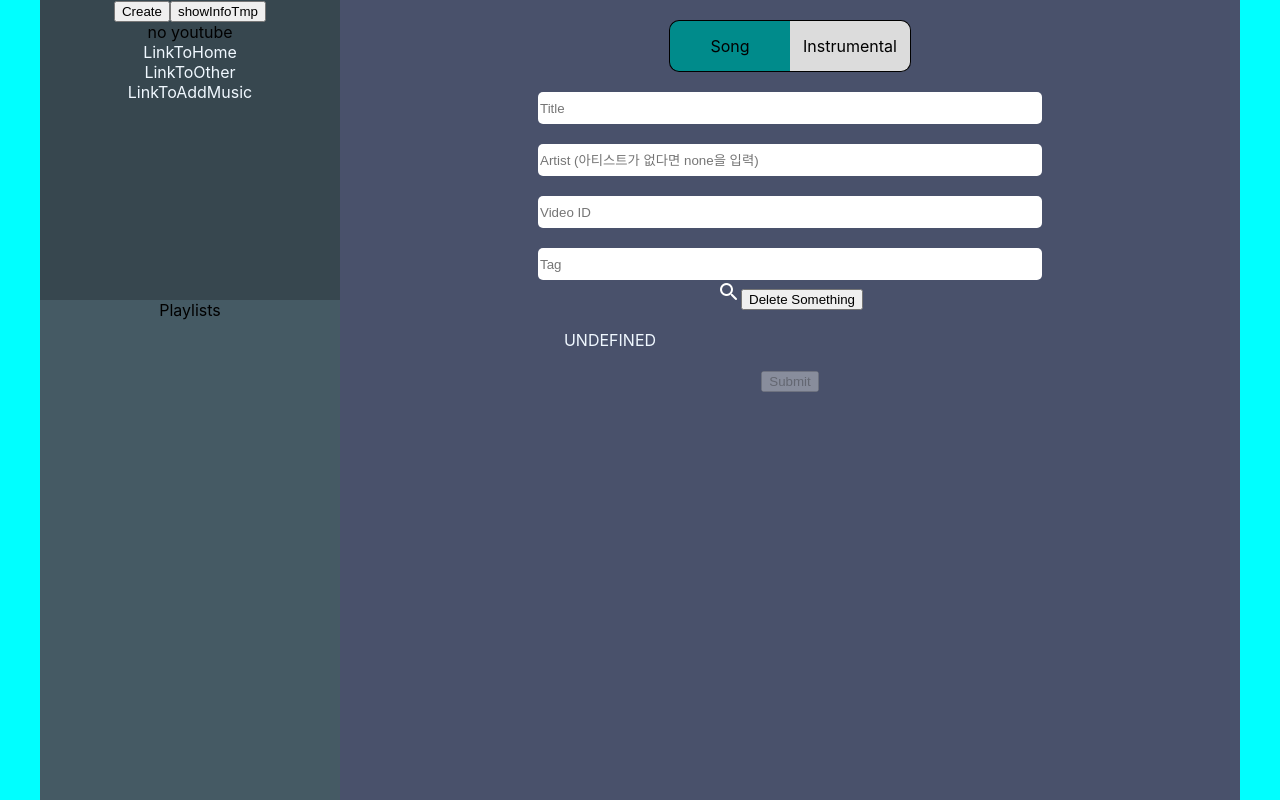
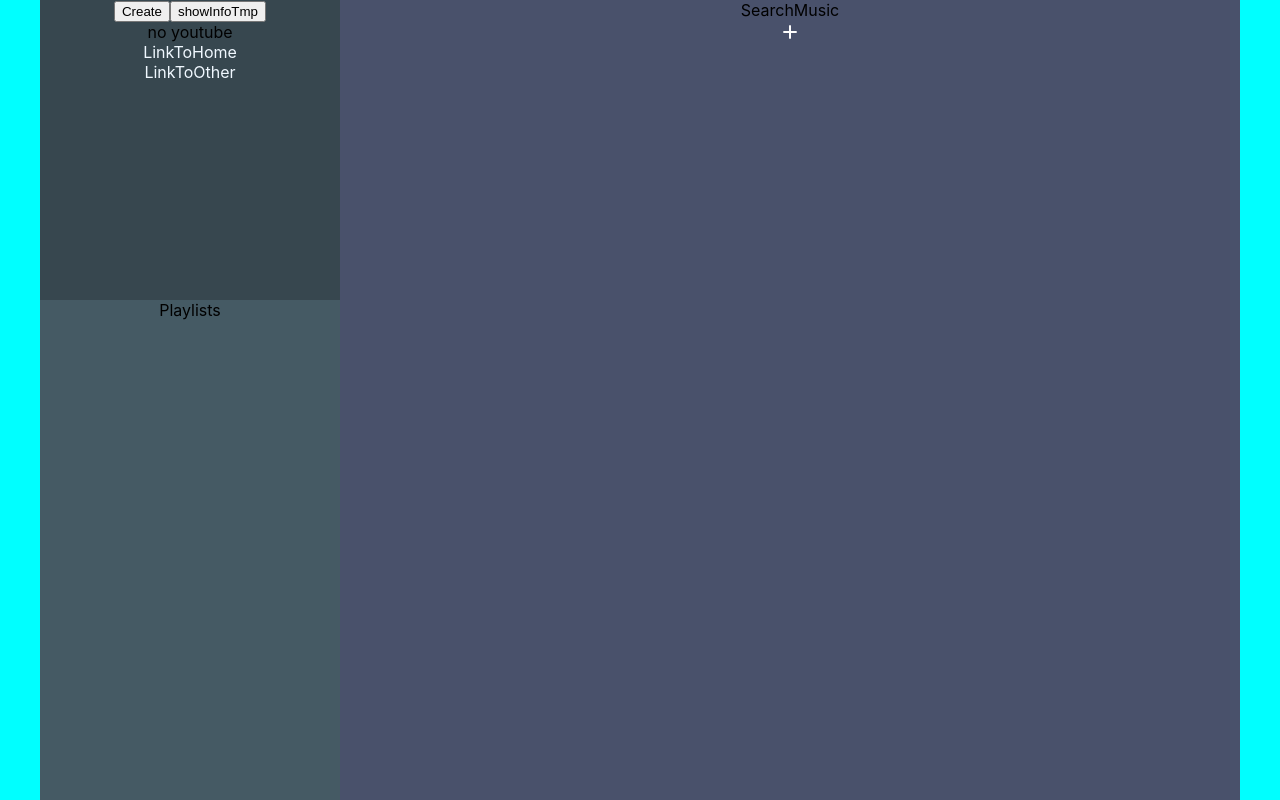
Before and after one commit to d-oo/ytmusic, a React (Create React App) app: page /addmusic in a window 1280 px wide. Shown: the top 800 px of the page. Built offline with nearby package versions, Linux system fonts and the light colour scheme.

Commit message:
0530~0531
AddMusic, many things

```diff
--- a/src/App.js
+++ b/src/App.js
@@ -12,11 +12,8 @@ function App() {
         <Route path="/other">
           <Home component="Other" />
         </Route>
-        <Route path="/addmusic">
-          <Home component="AddMusic" />
-        </Route>
         <Route path="/">
-          <Home component="Search" />
+          <Home component="SearchMusic" />
         </Route>
       </Switch>
     </Router>
--- a/src/Home.js
+++ b/src/Home.js
@@ -1,7 +1,7 @@
 import { useState, createContext } from "react";
 import Player from "./components/Player";
 import MusicInfo from "./components/MusicInfo";
-import AddMusic from "./components/AddMusic";
+import SearchMusic from "./components/SearchMusic";
 
 import styles from "./Home.module.css";
 
@@ -15,9 +15,8 @@ function Home({ component }) {
   const [title, setTitle] = useState("");
   const [isPlaying, setIsPlaying] = useState(false);
   const components = {
-    Search: <div>Search</div>,
+    SearchMusic: <SearchMusic />,
     Other: <div>Other</div>,
-    AddMusic: <AddMusic />,
   };
 
   return (
--- a/src/Home.module.css
+++ b/src/Home.module.css
@@ -1,7 +1,8 @@
 #container {
   display: grid;
+  height: 100vh;
   grid-template-columns: 300px 900px;
-  grid-template-rows: 300px 900px;
+  grid-template-rows: 300px 1fr;
   text-align: center;
   justify-content: center;
 }
--- a/src/components/AddMusic.js
+++ b/src/components/AddMusic.js
@@ -4,7 +4,7 @@ import SearchResult from "./SearchResult";
 
 import styles from "./AddMusic.module.css";
 
-function AddMusic() {
+function AddMusic({ from, isAddMusicOn, setIsAddMusicOn }) {
   const API_KEY = "AIzaSyB2FZm66fL_kpyY_qcaNqvFFmODsbVTrNY";
   const [loading, setLoading] = useState(false);
   const [title, setTitle] = useState(""); //!=AppContext.~
@@ -15,10 +15,11 @@ function AddMusic() {
   const [category, setCategory] = useState("Song");
   const [tag, setTag] = useState("");
   const [videoDuration, setVideoDuration] = useState("");
+  const [isArtistNone, setIsArtistNone] = useState(false);
 
   //****************************************//
   //
-  //Youtube Data API Search
+  //Youtube Data API: Videos & Search
   //
   //****************************************//
 
@@ -26,6 +27,7 @@ function AddMusic() {
     async function videoReq() {
       if (videoId === "") {
         setVideoResult("UNDEFINED");
+        setVideoDuration("");
         return;
       }
       setLoading(true);
@@ -42,7 +44,6 @@ function AddMusic() {
             <SearchResult
               info={json.items[0].snippet}
               id={videoId}
-              setVideoResult={setVideoResult}
               setVideoId={setVideoId}
               index={7}
             />
@@ -91,7 +92,6 @@ function AddMusic() {
           <SearchResult
             info={item.snippet}
             id={item.id.videoId}
-            setVideoResult={setVideoResult}
             setVideoId={setVideoId}
             index={index}
           />
@@ -152,34 +152,52 @@ function AddMusic() {
       duration: videoDuration,
       playCount: 0,
     });
-    // addReq.onsuccess = (event) => {
-    //   console.log(event);
-    // };
-  };
-
-  const deleteData = () => {
-    let store = db.transaction("music", "readwrite").objectStore("music");
-    let deleteReq = store.delete(Number(prompt("id?")));
+    addReq.onsuccess = (event) => {
+      console.log(event);
+      console.log("succefully added!");
+      //이 부분에 추가 완료 알림창 띄움
+    };
   };
 
   //****************************************//
   //
-  //Event
+  //Event & Return
   //
   //****************************************//
 
-  const onSubmit = (event) => {
-    addData();
+  const reset = () => {
     setTitle("");
     setArtist("");
     setVideoId("");
     setTag("");
-    setSearchResults("");
-    setVideoDuration("");
+    setIsArtistNone(false);
   };
 
+  const onSubmit = () => {
+    addData();
+    reset();
+  };
+
+  const closeAddMusic = () => {
+    reset();
+    setCategory("Song");
+    setIsAddMusicOn(false);
+  };
+
+  useEffect(() => setSearchResults(""), [title, artist]);
+
   return (
-    <div id={styles.bigContainer}>
+    <div
+      id={styles.bigContainer}
+      className={isAddMusicOn ? styles.notHidden : styles.hidden}
+    >
+      <span
+        className="material-icons-round"
+        id={styles.closeButton}
+        onClick={closeAddMusic}
+      >
+        close
+      </span>
       <div className={styles.radioContainer}>
         <div className={styles.radio}>
           <input
@@ -209,50 +227,90 @@ function AddMusic() {
         </div>
       </div>
       <input
-        onChange={(event) => setTitle(event.target.value)}
+        onChange={(event) => {
+          setTitle(event.target.value);
+        }}
         value={title}
         type="text"
         placeholder="Title"
+        spellcheck="false"
       />
       <input
-        onChange={(event) => setArtist(event.target.value)}
+        onChange={(event) => {
+          setArtist(event.target.value);
+        }}
         value={artist}
         type="text"
-        placeholder="Artist (아티스트가 없다면 none을 입력)"
+        placeholder="Artist"
+        spellcheck="false"
+        disabled={isArtistNone}
       />
+      <div>
+        {category === "Inst" ? (
+          <label>
+            <input
+              type="checkbox"
+              value={isArtistNone}
+              onChange={() => {
+                if (!isArtistNone) {
+                  setArtist("None");
+                } else {
+                  setArtist("");
+                }
+                setIsArtistNone((prev) => !prev);
+              }}
+            />
+            None
+          </label>
+        ) : null}
+      </div>
       <input
         onChange={(event) => setVideoId(event.target.value)}
         value={videoId}
         type="text"
         placeholder="Video ID"
+        spellcheck="false"
       />
       <input
         onChange={(event) => setTag(event.target.value)}
         value={tag}
         type="text"
         placeholder="Tag"
+        spellcheck="false"
       />
       <div>
         <span
           className="material-icons-round"
-          id={styles.search}
-          onClick={searchReq}
+          id={
+            title === "" || artist === ""
+              ? styles.searchDisabled
+              : styles.searchButton
+          }
+          onClick={title === "" || artist === "" ? null : searchReq}
         >
           search
         </span>
-        <button onClick={deleteData}>Delete Something</button>
       </div>
       {loading ? <LoadingMotion /> : null}
       <div id={styles.smallContainer}>
         {videoResult}
         {searchResults}
       </div>
-      <button
-        onClick={onSubmit}
-        disabled={title === "" || artist === "" || videoResult === "UNDEFINED"}
+      <span
+        className="material-icons-round"
+        id={
+          title === "" || artist === "" || videoResult === "UNDEFINED"
+            ? styles.doneDisabled
+            : styles.doneButton
+        }
+        onClick={
+          title === "" || artist === "" || videoResult === "UNDEFINED"
+            ? null
+            : onSubmit
+        }
       >
-        Submit
-      </button>
+        done
+      </span>
     </div>
   );
 }
--- a/src/components/AddMusic.module.css
+++ b/src/components/AddMusic.module.css
@@ -1,11 +1,42 @@
-/* #bigContainer {
-  transition: all 0.3s;
-  width: 868px;
-  height: 600px;
+#bigContainer {
+  position: fixed;
+  top: 0%;
+  transition: all 0.5s;
+  width: 900px;
+  height: 100vh;
+  box-sizing: border-box;
   padding: 16px;
-  background: red;
+  z-index: 10;
+  background: cornflowerblue;
   border-radius: 10px;
-} */
+  overflow-y: auto;
+  overflow-x: hidden;
+}
+#bigContainer::-webkit-scrollbar {
+  width: 5px;
+}
+#bigContainer::-webkit-scrollbar-track {
+  background-color: cornflowerblue;
+}
+#bigContainer::-webkit-scrollbar-thumb {
+  background: white;
+}
+#bigContainer::-webkit-scrollbar-thumb:hover {
+  background: darkgray;
+}
+#bigContainer::-webkit-scrollbar-thumb:active {
+  background: gray;
+}
+#bigContainer::-webkit-scrollbar-button {
+  display: none;
+}
+.hidden {
+  visibility: hidden;
+  opacity: 0;
+}
+.notHidden {
+  opacity: 1;
+}
 #smallContainer {
   display: grid;
   color: aliceblue;
@@ -14,9 +45,23 @@
   grid-template-rows: 1fr 1fr;
   margin-top: 20px;
 }
-#search {
+#closeButton {
   color: white;
   cursor: pointer;
+}
+#searchButton {
+  color: white;
+  cursor: pointer;
+}
+#searchDisabled {
+  color: gray;
+}
+#doneButton {
+  color: white;
+  cursor: pointer;
+}
+#doneDisabled {
+  color: gray;
 }
 #selected {
   background: darkcyan;
--- a/src/components/MusicInfo.module.css
+++ b/src/components/MusicInfo.module.css
@@ -1,11 +1,15 @@
 #musicInfo {
   position: fixed;
-  transition: all 0.3s;
-  width: 868px;
-  height: 600px;
+  transition: all 0.5s;
+  width: 900px;
+  height: 100vh;
+  box-sizing: border-box;
   padding: 16px;
+  z-index: 20;
   background: white;
   border-radius: 10px;
+  overflow-y: auto;
+  overflow-x: hidden;
   text-align: center;
 }
 .hidden {
@@ -14,5 +18,22 @@
 }
 .notHidden {
   opacity: 1;
-  transition: all 0.5s;
 }
+#musicInfo::-webkit-scrollbar {
+  width: 5px;
+}
+#musicInfo::-webkit-scrollbar-track {
+  background-color: white;
+}
+#musicInfo::-webkit-scrollbar-thumb {
+  background: darkgray;
+}
+#musicInfo::-webkit-scrollbar-thumb:hover {
+  background: gray;
+}
+#musicInfo::-webkit-scrollbar-thumb:active {
+  background: black;
+}
+#musicInfo::-webkit-scrollbar-button {
+  display: none;
+}
--- a/src/components/Player.js
+++ b/src/components/Player.js
@@ -49,10 +49,6 @@ function Player() {
           LinkToOther
           <br />
         </Link>
-        <Link to="/addmusic">
-          LinkToAddMusic
-          <br />
-        </Link>
       </div>
     </div>
   );
--- /dev/null
+++ b/src/components/SearchMusic.js
@@ -0,0 +1,28 @@
+import { useState } from "react";
+import AddMusic from "./AddMusic";
+import styles from "./SearchMusic.module.css";
+
+function SearchMusic() {
+  const [isAddMusicOn, setIsAddMusicOn] = useState(false);
+  const AddMusicOn = () => setIsAddMusicOn(true);
+  return (
+    <div>
+      SearchMusic
+      <br />
+      <span
+        className="material-icons-round"
+        id={styles.addButton}
+        onClick={AddMusicOn}
+      >
+        add
+      </span>
+      <AddMusic
+        from="SearchMusic"
+        isAddMusicOn={isAddMusicOn}
+        setIsAddMusicOn={setIsAddMusicOn}
+      />
+    </div>
+  );
+}
+
+export default SearchMusic;
--- /dev/null
+++ b/src/components/SearchMusic.module.css
@@ -0,0 +1,4 @@
+#addButton {
+  color: white;
+  cursor: pointer;
+}
--- a/src/components/SearchResult.js
+++ b/src/components/SearchResult.js
@@ -1,6 +1,6 @@
 import styles from "./SearchResult.module.css";
 
-function SearchResult({ info, id, setVideoResult, setVideoId, index }) {
+function SearchResult({ info, id, setVideoId, index }) {
   return (
     <div className={styles.searchResult}>
       <img
```
Also changed, not shown: 1 other file (tests, documents, lock files or other folders).
